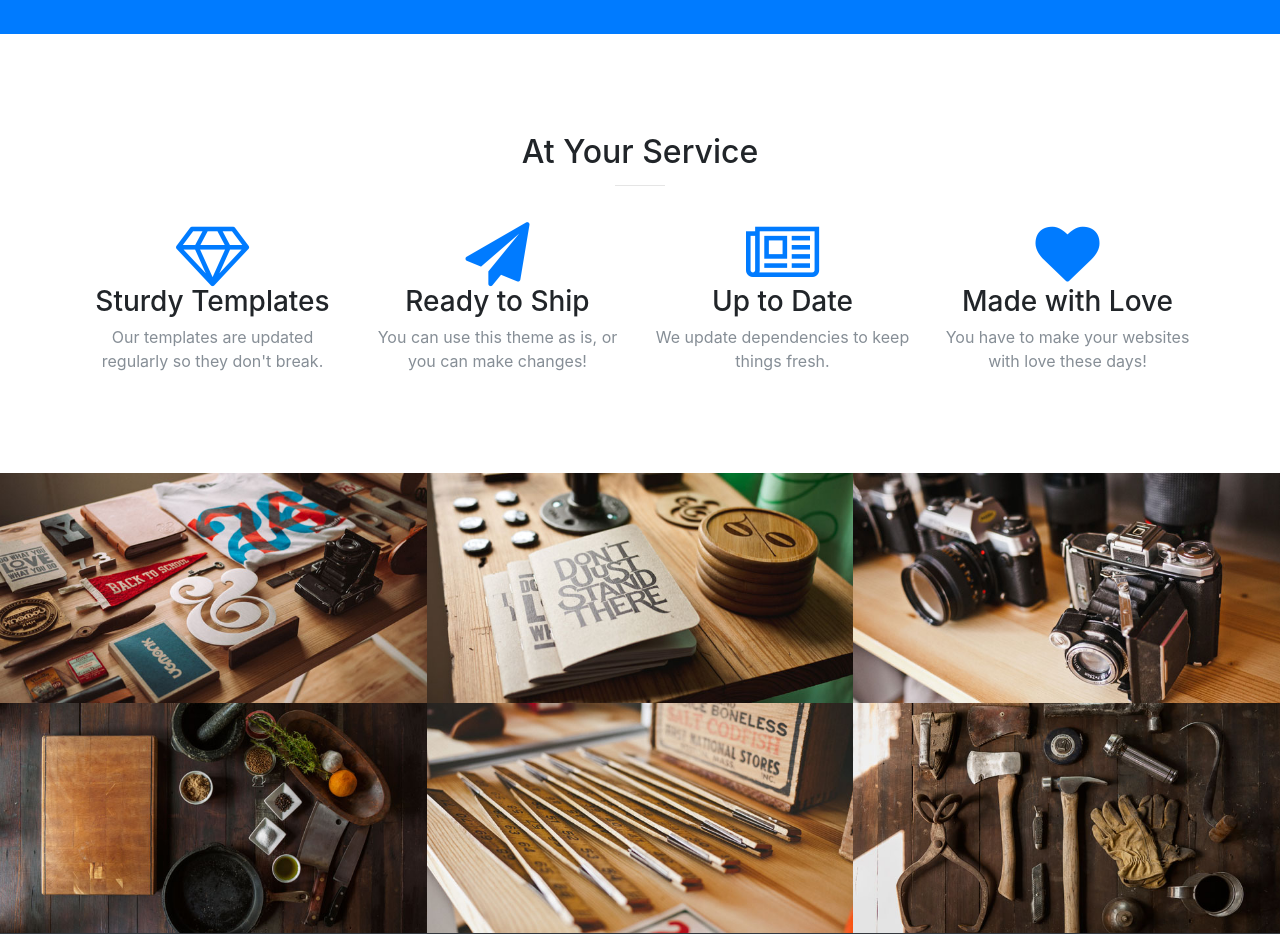
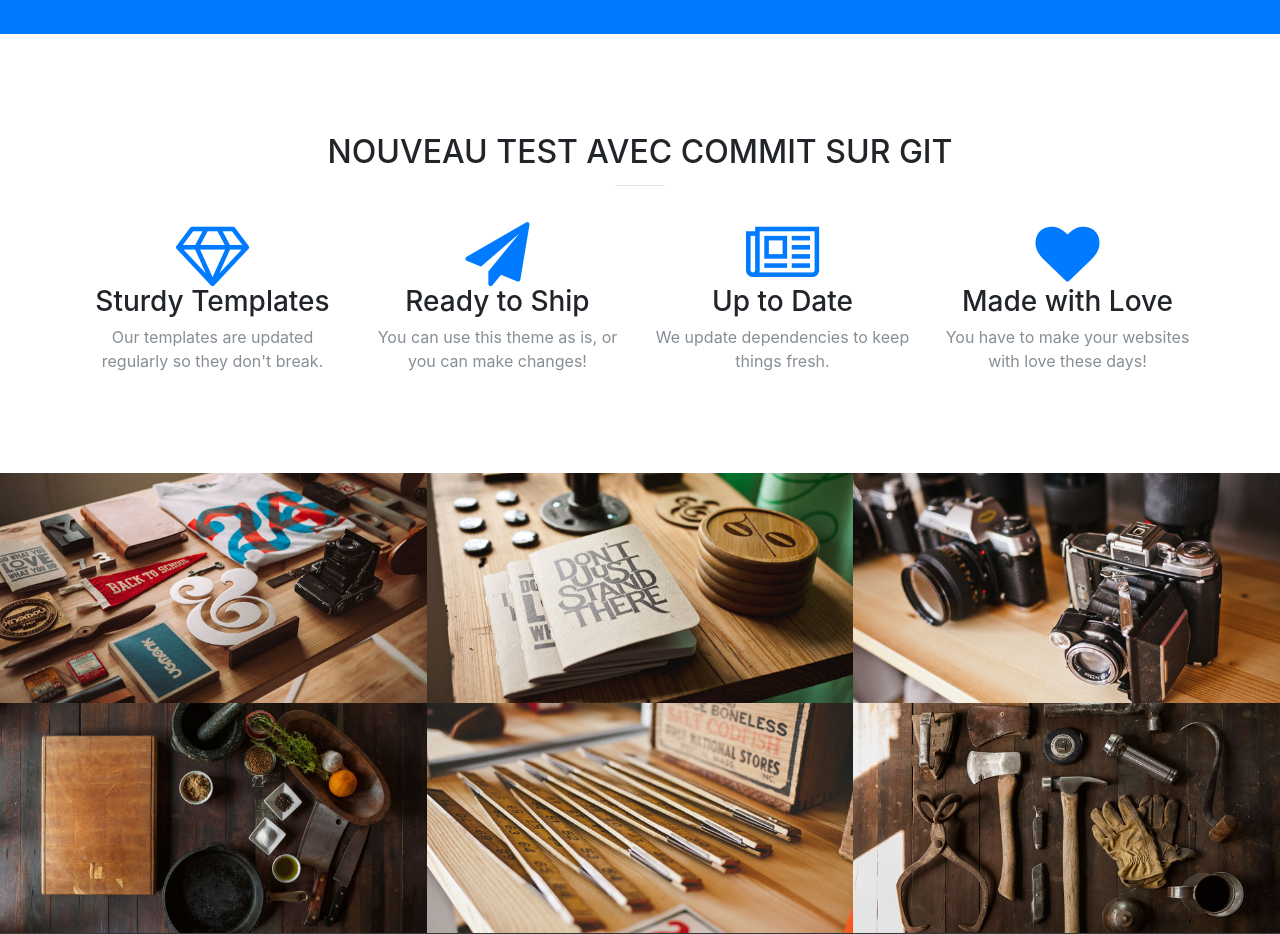
Before and after one commit to LaPosteSNA/services-adresses, a website with bundled scripts: page index.html in a window 1280 px wide. Shown: the part 1160-2094 px from the top of the page. Built offline with nearby package versions, Linux system fonts and the light colour scheme.

Commit message:
2eme modifification du H1 et H2 avec commit et push sur GIT

```diff
--- a/index.html
+++ b/index.html
@@ -82,7 +82,7 @@
       <div class="container">
         <div class="row">
           <div class="col-lg-12 text-center">
-            <h2 class="section-heading">At Your Service</h2>
+            <h2 class="section-heading">NOUVEAU TEST AVEC COMMIT SUR GIT</h2>
             <hr class="primary">
           </div>
         </div>
```
